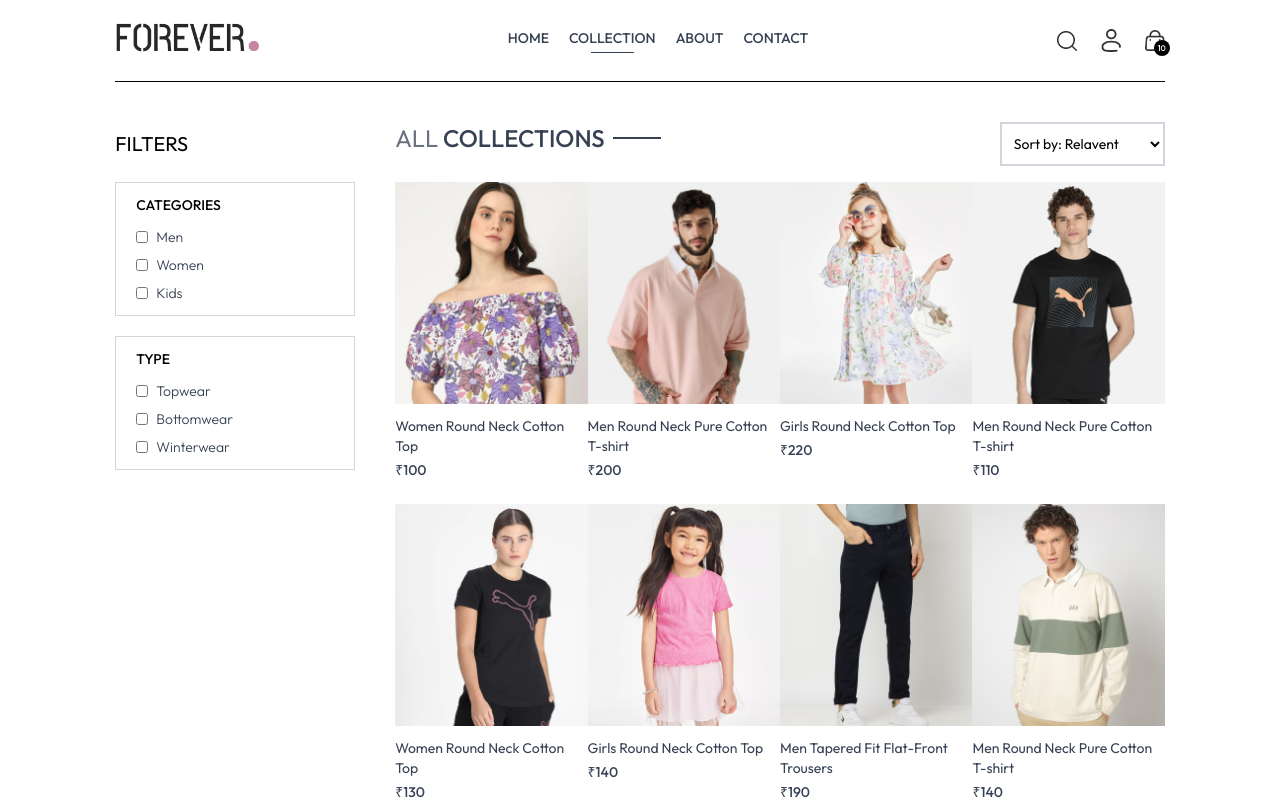
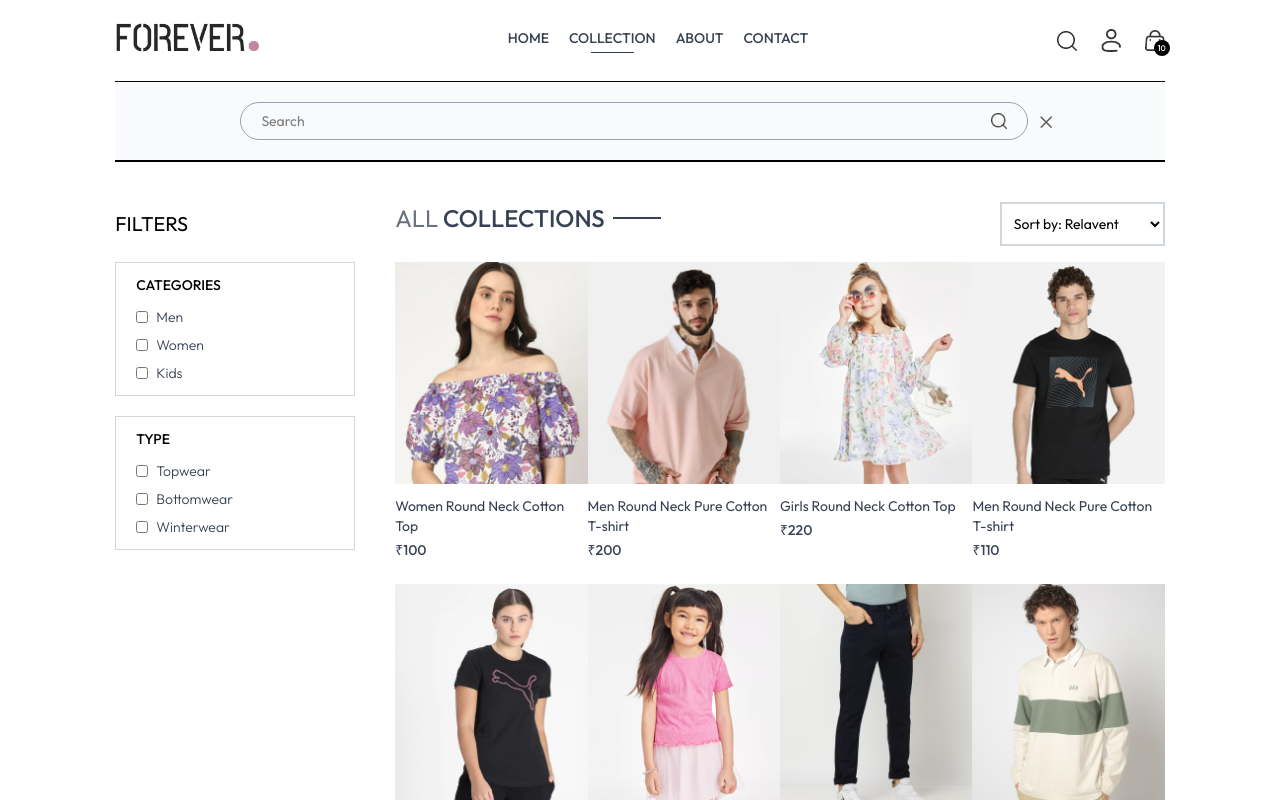
Before and after one commit to daredevil-10/E-commerce, a React (Vite) app in the folder frontend/: page /collection in a window 1280 px wide. Both pictures are taken after a click on the picture 1066 px from the left and 40 px from the top of the page. Shown: the top 800 px of the page. Built offline with nearby package versions, Linux system fonts and the light colour scheme.

Commit message:
Implemented Search property

```diff
--- a/frontend/src/App.jsx
+++ b/frontend/src/App.jsx
@@ -10,11 +10,13 @@
 import Orders from "./pages/Orders";
 import Navbar from "./components/Navbar";
 import Footer from "./components/Footer";
+import SearchBar from "./components/SearchBar";
 
 function App() {
   return (
     <div className="px-4 sm:px-[5vw] md:px[7vw] lg:px-[9vw]">
       <Navbar />
+      <SearchBar />
       <Routes>
         <Route path="/" element={<Home />} />
         <Route path="/collection" element={<Collection />} />
--- a/frontend/src/components/Navbar.jsx
+++ b/frontend/src/components/Navbar.jsx
@@ -1,9 +1,11 @@
-import React, { useState } from "react";
+import React, { useContext, useState } from "react";
 import { assets } from "../assets/frontend_assets/assets";
 import { NavLink, Link } from "react-router-dom";
+import { ShopContext } from "../context/contextFile";
 
 const Navbar = () => {
   const [visible, setvisible] = useState(false);
+  const { showSearch, setShowSearch } = useContext(ShopContext);
   return (
     <div className="flex items-center justify-between py-5 font-medium">
       <Link to="/">
@@ -30,7 +32,12 @@
       </ul>
 
       <div className="flex items-center gap-6">
-        <img src={assets.search_icon} className="w-5 cursor-pointer" alt="" />
+        <img
+          src={assets.search_icon}
+          onClick={() => setShowSearch(!showSearch)}
+          className="w-5 cursor-pointer"
+          alt=""
+        />
 
         <div className="group relative">
           <img
--- /dev/null
+++ b/frontend/src/components/SearchBar.jsx
@@ -0,0 +1,44 @@
+import React, { useContext, useEffect, useState } from "react";
+import { ShopContext } from "../context/contextFile";
+import { assets } from "../assets/frontend_assets/assets";
+import { useLocation } from "react-router-dom";
+
+const SearchBar = () => {
+  const { search, setSearch, showSearch, setShowSearch } =
+    useContext(ShopContext);
+  const [visible, setVisible] = useState(false);
+  const location = useLocation();
+
+  useEffect(() => {
+    if (location.pathname.includes("collection")) {
+      setVisible(true);
+    } else {
+      setVisible(false);
+    }
+  }, [location]);
+
+  return showSearch && visible ? (
+    <div className="border-t border-b bg-gray-50 text-center">
+      <div className="inline-flex items-center justify-center border border-gray-400 px-5 py-2 my-5 mx-3 rounded-full w-3/4 sm:1/2">
+        <input
+          value={search}
+          onChange={(e) => setSearch(e.target.value)}
+          className="flex-1 outline-none bg-inherit text-sm"
+          type="text"
+          name=""
+          id=""
+          placeholder="Search"
+        />
+        <img className="w-4" src={assets.search_icon} alt="" />
+      </div>
+      <img
+        onClick={() => setShowSearch(false)}
+        className="inline w-3 cursor-pointer"
+        src={assets.cross_icon}
+        alt=""
+      />
+    </div>
+  ) : null;
+};
+
+export default SearchBar;
--- a/frontend/src/context/ShopContext.jsx
+++ b/frontend/src/context/ShopContext.jsx
@@ -1,14 +1,21 @@
+import { useState } from "react";
 import { products } from "../assets/frontend_assets/assets";
 import { ShopContext } from "./contextFile";
 
 const ShopContextProvider = (props) => {
   const currency = "₹";
   const delivery_fee = 10;
+  const [search, setSearch] = useState("");
+  const [showSearch, setShowSearch] = useState(false);
 
   const value = {
     products,
     currency,
     delivery_fee,
+    search,
+    setSearch,
+    showSearch,
+    setShowSearch,
   };
 
   return (
--- a/frontend/src/pages/Collection.jsx
+++ b/frontend/src/pages/Collection.jsx
@@ -5,7 +5,7 @@
 import ProductItem from "../components/ProductItem";
 
 export const Collection = () => {
-  const { products } = useContext(ShopContext);
+  const { products, search, showSearch } = useContext(ShopContext);
   const [showFilter, setShowFilter] = useState(false);
   const [filterProducts, setFilterProducts] = useState([]);
   const [category, setCategory] = useState([]);
@@ -30,6 +30,11 @@
 
   const applyFilter = () => {
     let productsCopy = products.slice();
+    if (showSearch && search) {
+      productsCopy = productsCopy.filter((item) =>
+        item.name.toLowerCase().includes(search.toLowerCase())
+      );
+    }
     if (category.length > 0) {
       productsCopy = productsCopy.filter((item) =>
         category.includes(item.category)
@@ -62,7 +67,7 @@
 
   useEffect(() => {
     applyFilter();
-  }, [category, subCategory]);
+  }, [category, subCategory, search, showSearch]);
 
   useEffect(() => {
     sortProduct();
```
